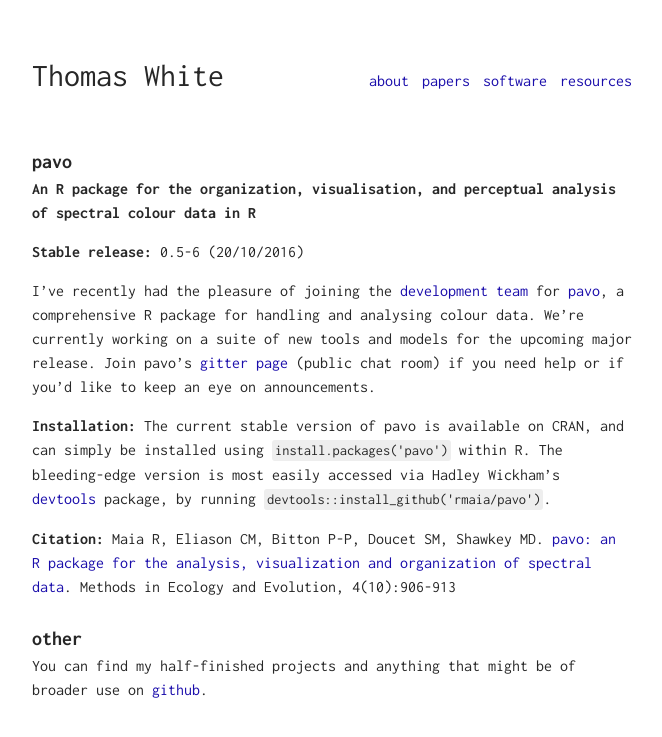
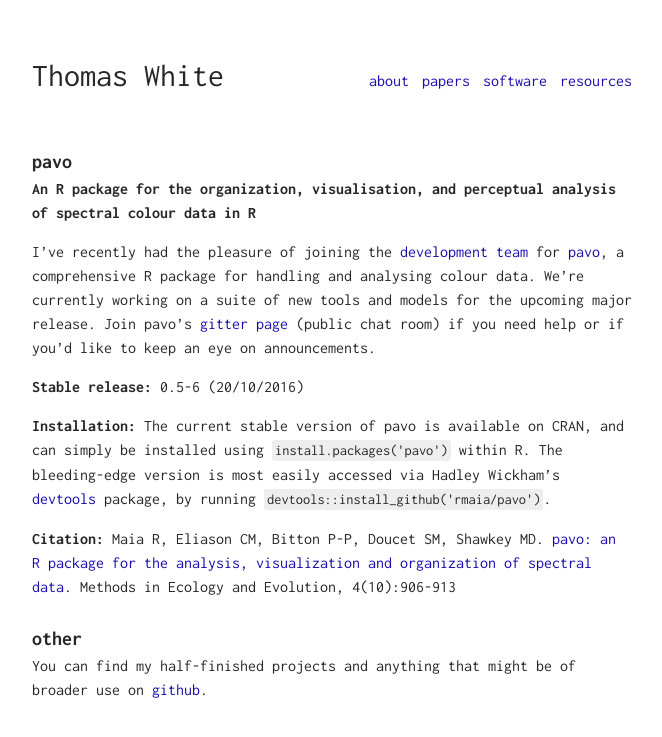
Before and after one commit to thomased/thomased.github.io, a Jekyll site: the page built from software/index.md, in a window 1280 px wide. Shown: the top 737 px of the page, without its empty margins (308-970 px from the left). Built offline with Jekyll 4.4.1, drawn with Linux system fonts in a browser that asks for light colours.

Commit message:
Final tweak

````diff
--- a/software/index.md
+++ b/software/index.md
@@ -5,9 +5,9 @@
 
 **An R package for the organization, visualisation, and perceptual analysis of spectral colour data in R**
 
+I've recently had the pleasure of joining the [development team](http://rafaelmaia.net/pavo/) for [pavo](https://github.com/rmaia/pavo), a comprehensive R package for handling and analysing colour data. We're currently working on a suite of new tools and models for the upcoming major release. Join pavo's [gitter page](https://gitter.im/r-pavo/help) (public chat room) if you need help or if you'd like to keep an eye on announcements.
+
 **Stable release:** 0.5-6 (20/10/2016)
-
-I've recently had the pleasure of joining the [development team](http://rafaelmaia.net/pavo/) for [pavo](https://github.com/rmaia/pavo), a comprehensive R package for handling and analysing colour data. We're currently working on a suite of new tools and models for the upcoming major release. Join pavo's [gitter page](https://gitter.im/r-pavo/help) (public chat room) if you need help or if you'd like to keep an eye on announcements.
 
 **Installation:** The current stable version of pavo is available on CRAN, and can simply be installed using ```install.packages('pavo')``` within R. The bleeding-edge version is most easily accessed via Hadley Wickham's [devtools](https://github.com/hadley/devtools) package, by running ```devtools::install_github('rmaia/pavo')```.
 
````
